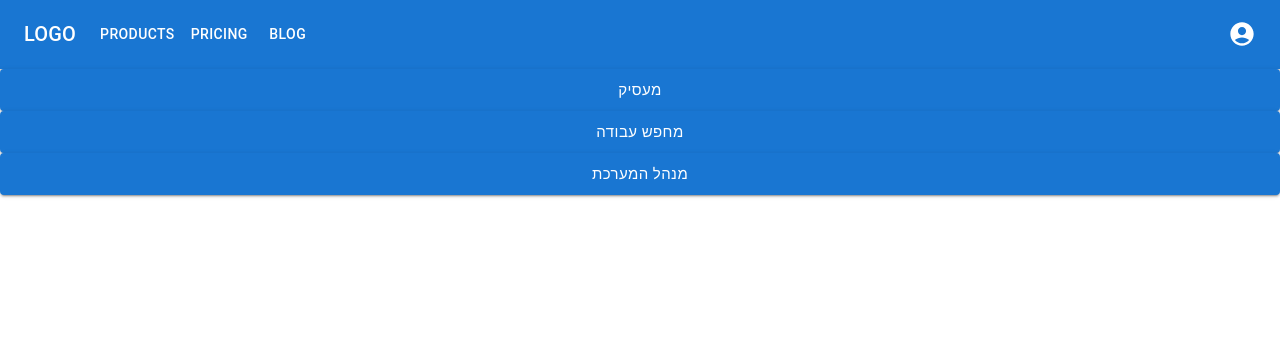
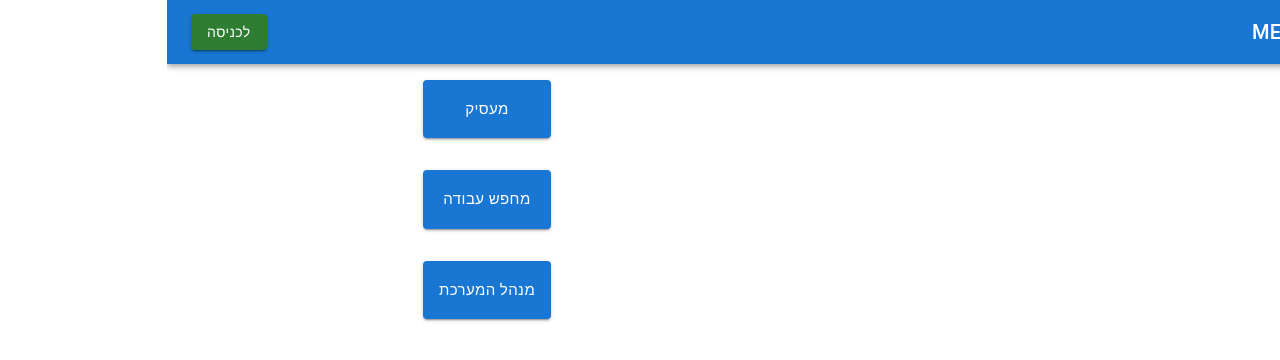
Before and after one commit to Meshalvim/client, a React (Create React App) app: page / in a window 1280 px wide. Shown: the top 360 px of the page. Built offline with nearby package versions, Linux system fonts and the light colour scheme.

Commit message:
userLocalStorage

```diff
--- a/src/App.js
+++ b/src/App.js
@@ -13,8 +13,8 @@ import AppBar from './AppBar';
 function App() {
   return (
     <div>
+      <BrowserRouter>
       <AppBar></AppBar>
-      <BrowserRouter>
         <Routes>
           <Route path="/" element={<HomePage />} />
           <Route path="/signIn" element={<SignIn />} />
--- a/src/AppBar.js
+++ b/src/AppBar.js
@@ -1,24 +1,27 @@
 import * as React from 'react';
 import { AppBar, Box, Toolbar, IconButton, Typography, Menu, Container, Avatar, Button, Tooltip, MenuItem } from '@mui/material';
 import MenuIcon from '@mui/icons-material/Menu';
+import HomeRoundedIcon from '@mui/icons-material/HomeRounded';
 import AccountCircle from '@mui/icons-material/AccountCircle';
-// import Box from '@mui/material/Box';
-// import Toolbar from '@mui/material/Toolbar';
-// import IconButton from '@mui/material/IconButton';
-// import Typography from '@mui/material/Typography';
-// import Menu from '@mui/material/Menu';
-// import Container from '@mui/material/Container';
-// import Avatar from '@mui/material/Avatar';
-// import Button from '@mui/material/Button';
-// import Tooltip from '@mui/material/Tooltip';
-// import MenuItem from '@mui/material/MenuItem';
+import { useNavigate } from 'react-router-dom';
 
-const pages = ['Products', 'Pricing', 'Blog'];
+
+const pages = [];
 const settings = ['Profile', 'Account', 'Dashboard', 'Logout'];
 
 const ResponsiveAppBar = () => {
     const [anchorElNav, setAnchorElNav] = React.useState(null);
     const [anchorElUser, setAnchorElUser] = React.useState(null);
+    const [currUser, setCurUser] = React.useState(JSON.parse(localStorage.getItem('user')))
+
+    const navigate = useNavigate()
+
+    React.useEffect(() => {
+        const u = JSON.parse(localStorage.getItem('user'));
+        if (u) {
+         setCurUser(u);
+        }
+      }, null);
 
     const handleOpenNavMenu = (event) => {
         setAnchorElNav(event.currentTarget);
@@ -36,16 +39,22 @@ const ResponsiveAppBar = () => {
     };
 
     return (
-        <AppBar position="static">
+        <AppBar position="sticky">
             <Container maxWidth="xl">
                 <Toolbar disableGutters>
+                    <IconButton
+                        onClick={() => navigate('/')}
+                        color="inherit"
+                        aria-label="add to shopping cart">
+                        <HomeRoundedIcon />
+                    </IconButton>
                     <Typography
                         variant="h6"
                         noWrap
                         component="div"
                         sx={{ mr: 2, display: { xs: 'none', md: 'flex' } }}
                     >
-                        LOGO
+                        MESHALVIM
                     </Typography>
 
                     <Box sx={{ flexGrow: 1, display: { xs: 'flex', md: 'none' } }}>
@@ -84,14 +93,14 @@ const ResponsiveAppBar = () => {
                             ))}
                         </Menu>
                     </Box>
-                    <Typography
+                    {/* <Typography
                         variant="h6"
                         noWrap
                         component="div"
                         sx={{ flexGrow: 1, display: { xs: 'flex', md: 'none' } }}
                     >
                         LOGO
-          </Typography>
+                    </Typography> */}
                     <Box sx={{ flexGrow: 1, display: { xs: 'none', md: 'flex' } }}>
                         {pages.map((page) => (
                             <Button
@@ -104,6 +113,10 @@ const ResponsiveAppBar = () => {
                         ))}
                     </Box>
 
+                    {currUser != null && localStorage.getItem('user') != null ?
+                        <>
+
+                            <Typography sx={{ margin: 3 }} textAlign="center">{currUser.name}</Typography>
                             <Box sx={{ flexGrow: 0 }}>
                                 <Tooltip title="Open settings">
                                     <IconButton
@@ -111,7 +124,7 @@ const ResponsiveAppBar = () => {
                                         color="inherit"
                                         onClick={handleOpenUserMenu}
                                         sx={{ p: 0 }}>
-                                <AccountCircle  fontSize="inherit"/>
+                                        <AccountCircle fontSize="inherit" />
                                     </IconButton>
                                 </Tooltip>
                                 <Menu
@@ -135,8 +148,26 @@ const ResponsiveAppBar = () => {
                                             <Typography textAlign="center">{setting}</Typography>
                                         </MenuItem>
                                     ))}
+                                    <Button
+                                        fullWidth
+                                        variant="contained"
+                                        color='error'
+                                        onClick={() => {
+                                            // לקרוא לפונקצית מחיקה
+                                            localStorage.removeItem('user')
+                                            setCurUser(null)
+                                        }}
+
+                                    >מחק</Button>
                                 </Menu>
                             </Box>
+                        </> :
+                        <Button
+                            variant="contained"
+                            color='success'
+                            onClick={() => { navigate('/logIn') }}>
+                            לכניסה
+                        </Button>}
                 </Toolbar>
             </Container>
         </AppBar>
--- a/src/HomePage.js
+++ b/src/HomePage.js
@@ -1,8 +1,7 @@
 import SvgIcon from '@mui/icons-material/VolunteerActivism';
 import VolunteerActivismRoundedIcon from '@mui/icons-material/VolunteerActivismRounded';
 import VolunteerActivismTwoToneIcon from '@mui/icons-material/VolunteerActivismTwoTone';
-import { Grid, Button } from '@mui/material'
-import Swal from 'sweetalert2';
+import { Grid, Button, Box } from '@mui/material'
 import { useNavigate } from 'react-router-dom';
 
 const HomePage = () => {
@@ -13,18 +12,42 @@ const HomePage = () => {
         <>
             <Grid container direction='row'>
                 <Grid item>
+                    <Box sx={{ width: '50vw', height: '20vw' }}></Box>
                     {/* here is a logo or an image */}
                 </Grid>
-                <Grid container direction='column'>
-                    <Button variant="contained" size="large">
-                        מעסיק
+                <Grid item sx={{margin:'auto'}}>
+                    <Grid container direction='column'>
+                        <Button
+                            variant="contained"
+                            size="large"
+                            onClick={()=>navigate('/signIn')}
+                            sx={{
+                            p: 2,
+                            margin: 2,
+                            }}>
+                            מעסיק
                     </Button>
-                    <Button variant="contained" size="large">
-                        מחפש עבודה
+                        <Button
+                            variant="contained"
+                            size="large"
+                            onClick={()=>navigate('/signIn')}
+                            sx={{
+                            p: 2,
+                            margin: 2,
+                        }}>
+                            מחפש עבודה
                     </Button>
-                    <Button variant="contained" size="large">
-                        מנהל המערכת
+                        <Button
+                            variant="contained"
+                            size="large"
+                            onClick={()=>navigate('/manage')}
+                            sx={{
+                            p: 2,
+                            margin: 2,
+                        }}>
+                            מנהל המערכת
                     </Button>
+                    </Grid>
                 </Grid>
             </Grid>
         </>
--- a/src/Manage.js
+++ b/src/Manage.js
@@ -24,6 +24,7 @@ const Manage = () => {
 
     return (
         <>
+
             <Button variant="contained" color="success"
                 onClick={() => { algorithm() }}
             >
--- a/src/SignIn.js
+++ b/src/SignIn.js
@@ -1,5 +1,5 @@
 import React, { useState } from 'react';
-import { TextField, Grid, FormControl, FormLabel, RadioGroup, FormControlLabel, Radio, Button, Alert } from '@mui/material';
+import { TextField, Grid, FormControl, FormLabel, RadioGroup, FormControlLabel, Radio, Button, Alert, IconButton } from '@mui/material';
 import swal from 'sweetalert2';
 import { useNavigate } from 'react-router-dom';
 import ArrowBackRoundedIcon from '@mui/icons-material/ArrowBackRounded';
@@ -10,7 +10,7 @@ import * as Yup from "yup"
 const validationSchema = Yup.object({
     name: Yup.string().required('שם זהו שדה חובה'),
     password: Yup.string().required('סיסמא זהו שדה חובה'),
-    identity: Yup.string().length(9,'ת.ז. מכילה 9 ספרות').required('ת.ז. זהו שדה חובה').matches(/^[0-9]+$/, 'צריך להכיל רק ספרות'),
+    identity: Yup.string().length(9, 'ת.ז. מכילה 9 ספרות').required('ת.ז. זהו שדה חובה').matches(/^[0-9]+$/, 'צריך להכיל רק ספרות'),
     tel: Yup.string().required('טלפון זהו שדה חובה').matches(/^[0-9]+$/, 'צריך להכיל רק ספרות').min(9, 'מינימום 9 ספרות').max(10, 'מקסימום 10 ספרות'),
     email: Yup.string().email('נא התאם לתבנית אימייל').required('אימייל זהו שדה חובה'),
     city: Yup.string().required('עיר זהו שדה חובה'),
@@ -29,7 +29,8 @@ const SignIn = () => {
         },
         validationSchema,
         onSubmit: (values) => {
-            // alert(JSON.stringify(values)).then(
+            localStorage.setItem('user', JSON.stringify(values))
+            {
                 new swal({
                     title: '!!!' + values.name + ' שלום ',
                     icon: 'success',
@@ -45,7 +46,8 @@ const SignIn = () => {
                                 navigate('../disabledForm')
                         }
                     })
-            // )
+            }
+
         }
     })
 
@@ -89,20 +91,13 @@ const SignIn = () => {
                                 }}
                             >הרשמה</FormLabel>
 
-                            <Button
+                            <IconButton
                                 variant="outlined"
-                                endIcon={<ArrowBackRoundedIcon />}
                                 onClick={() => { navigate('/') }}
                             >
-                                חזרה לדף הבית...
-                            </Button>
-                            <Button
-                                variant="outlined"
-                                endIcon={<HomeRoundedIcon />}
-                                onClick={() => { navigate('/') }}
-                            >
-                                חזרה לדף הבית...
-                            </Button>
+                                <ArrowBackRoundedIcon />
+
+                            </IconButton>
                         </Grid>
 
                         <Grid item sx={{
--- a/src/index.css
+++ b/src/index.css
@@ -12,10 +12,10 @@ code {
     monospace;
 }
 
-/* *{
+*{
   box-sizing: border-box;
   direction: rtl;
-} */
+}
 
 .menuItemAge{
   direction: ltr;
```
Lines whose indentation alone changed are shown as unchanged.
